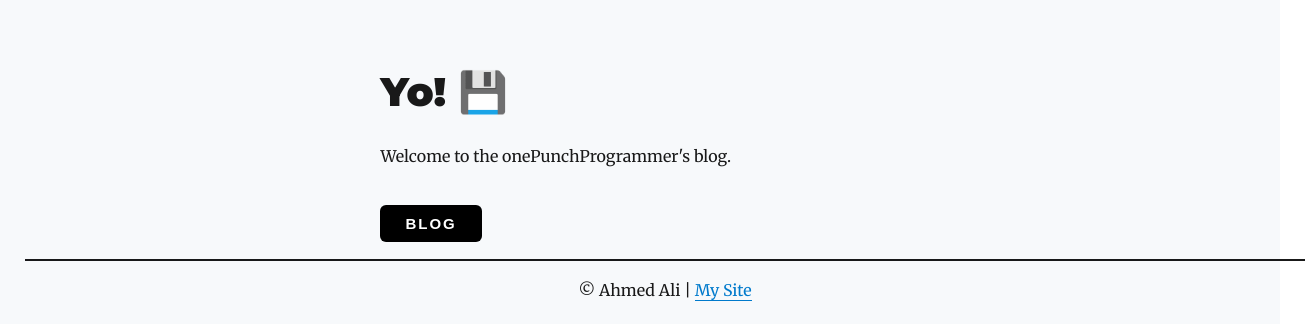
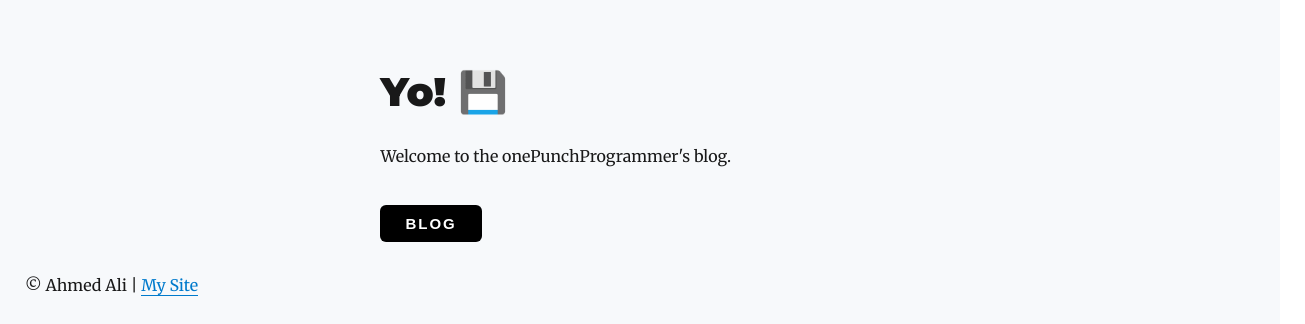
Before and after one commit to Aali0/attackontech, a Gatsby site: page / in a window 1280 px wide. Shown: the part 476-800 px from the top of the page, 1305 px wide, since content can reach past the window. Built offline with nearby package versions, Linux system fonts and the light colour scheme; Gatsby itself is replaced by a stand-in of ours; some packages are replaced by stand-ins of ours.

Commit message:
footer fix

```diff
--- a/src/components/layout.js
+++ b/src/components/layout.js
@@ -89,11 +89,7 @@ const Footer = styled.footer`
   margin: 25px;
   flex: 1;
   position: absolute;
-  width: 100%;
   bottom: 0;
-  height: 2.5rem;
-  border-top-style: solid;
-  border-top-width: 2px;
   padding-top: 15px;
 `
 
```
